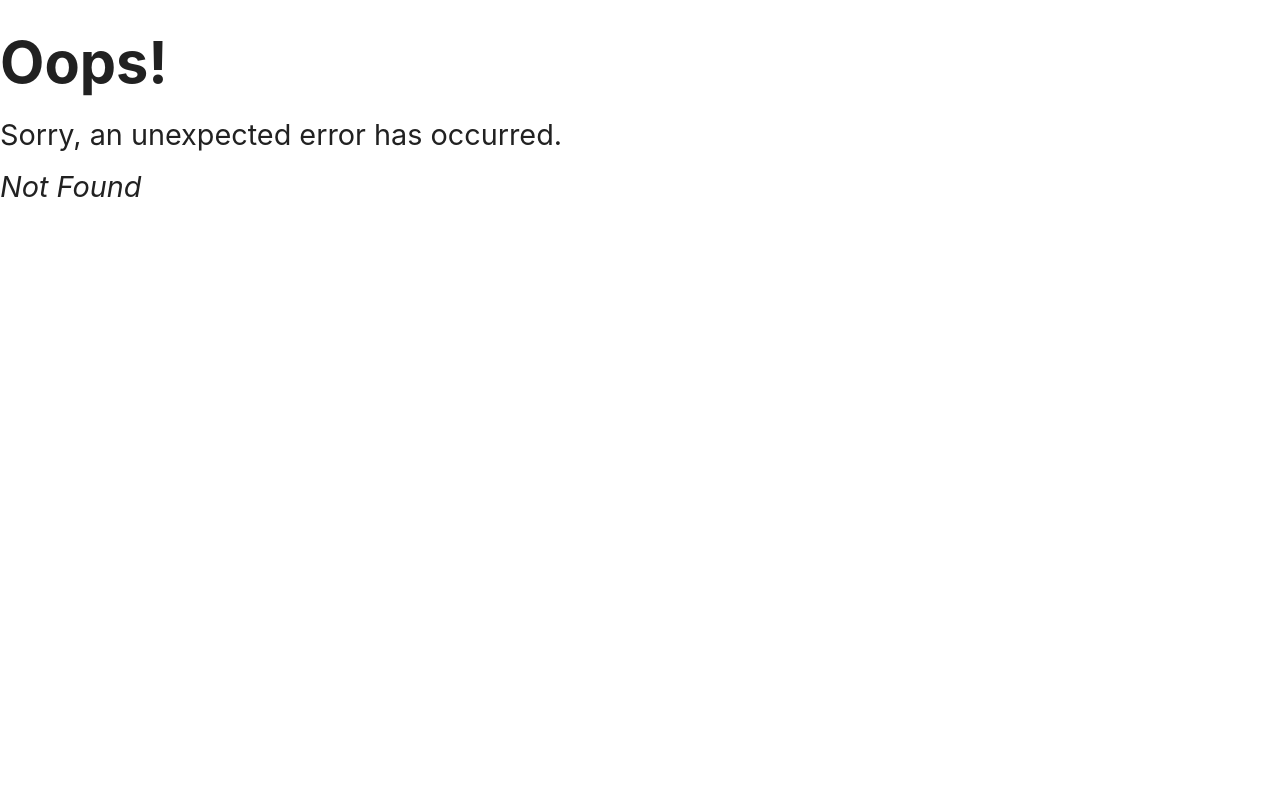
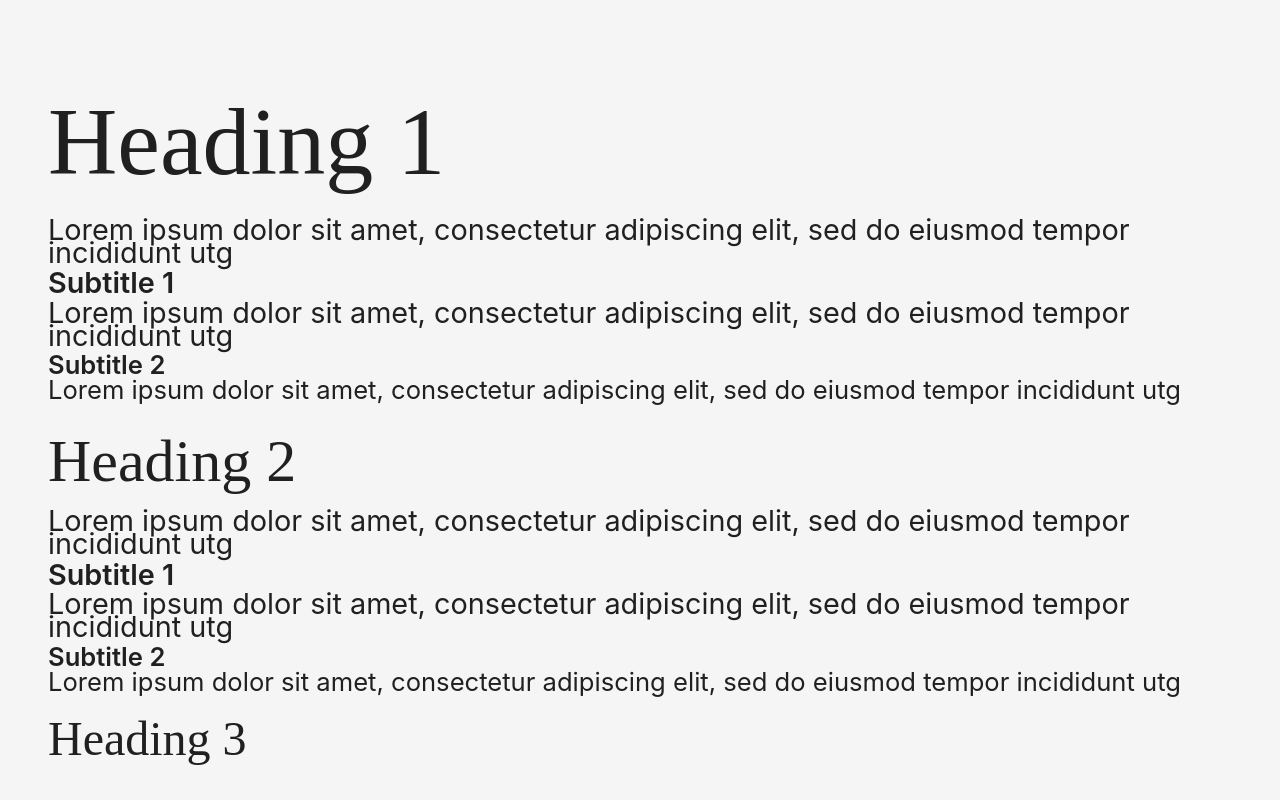
Before and after one commit to nfjdu/nfjdu.github.io, a React (Vite) app: page /home in a window 1280 px wide. Before the commit this address had no page. Shown: the top 804 px of the page. Built offline with nearby package versions, Linux system fonts and the light colour scheme; a small style sheet from the web is missing.

Commit message:
home as subroute

```diff
--- /dev/null
+++ b/src/pages/Home/index.tsx
@@ -0,0 +1,124 @@
+import { Box, Button, Typography } from "@mui/material";
+
+const HomePage = () => {
+  return (
+    <Box
+      sx={{
+        width: "100%",
+        height: "100%",
+        overflowX: "hidden",
+        p: 3,
+        backgroundColor: (theme) => theme.palette.background.paper,
+      }}
+    >
+      <Typography variant='h1'>Heading 1</Typography>
+      <Typography variant='body1'>
+        Lorem ipsum dolor sit amet, consectetur adipiscing elit, sed do eiusmod tempor incididunt
+        utg
+      </Typography>
+      <Typography variant='subtitle1'>Subtitle 1</Typography>
+      <Typography variant='body1'>
+        Lorem ipsum dolor sit amet, consectetur adipiscing elit, sed do eiusmod tempor incididunt
+        utg
+      </Typography>
+      <Typography variant='subtitle2'>Subtitle 2</Typography>
+      <Typography variant='body2'>
+        Lorem ipsum dolor sit amet, consectetur adipiscing elit, sed do eiusmod tempor incididunt
+        utg
+      </Typography>
+
+      <Typography variant='h2'>Heading 2</Typography>
+      <Typography variant='body1'>
+        Lorem ipsum dolor sit amet, consectetur adipiscing elit, sed do eiusmod tempor incididunt
+        utg
+      </Typography>
+      <Typography variant='subtitle1'>Subtitle 1</Typography>
+      <Typography variant='body1'>
+        Lorem ipsum dolor sit amet, consectetur adipiscing elit, sed do eiusmod tempor incididunt
+        utg
+      </Typography>
+      <Typography variant='subtitle2'>Subtitle 2</Typography>
+      <Typography variant='body2'>
+        Lorem ipsum dolor sit amet, consectetur adipiscing elit, sed do eiusmod tempor incididunt
+        utg
+      </Typography>
+
+      <Typography variant='h3'>Heading 3</Typography>
+      <Typography variant='body1'>
+        Lorem ipsum dolor sit amet, consectetur adipiscing elit, sed do eiusmod tempor incididunt
+        utg
+      </Typography>
+      <Typography variant='subtitle1'>Subtitle 1</Typography>
+      <Typography variant='body1'>
+        Lorem ipsum dolor sit amet, consectetur adipiscing elit, sed do eiusmod tempor incididunt
+        utg
+      </Typography>
+      <Typography variant='subtitle2'>Subtitle 2</Typography>
+      <Typography variant='body2'>
+        Lorem ipsum dolor sit amet, consectetur adipiscing elit, sed do eiusmod tempor incididunt
+        utg
+      </Typography>
+
+      <Typography variant='h4'>Heading 4</Typography>
+      <Typography variant='body1'>
+        Lorem ipsum dolor sit amet, consectetur adipiscing elit, sed do eiusmod tempor incididunt
+        utg
+      </Typography>
+      <Typography variant='subtitle1'>Subtitle 1</Typography>
+      <Typography variant='body1'>
+        Lorem ipsum dolor sit amet, consectetur adipiscing elit, sed do eiusmod tempor incididunt
+        utg
+      </Typography>
+      <Typography variant='subtitle2'>Subtitle 2</Typography>
+      <Typography variant='body2'>
+        Lorem ipsum dolor sit amet, consectetur adipiscing elit, sed do eiusmod tempor incididunt
+        utg
+      </Typography>
+
+      <Typography variant='h5'>Heading 5</Typography>
+      <Typography variant='body1'>
+        Lorem ipsum dolor sit amet, consectetur adipiscing elit, sed do eiusmod tempor incididunt
+        utg
+      </Typography>
+      <Typography variant='subtitle1'>Subtitle 1</Typography>
+      <Typography variant='body1'>
+        Lorem ipsum dolor sit amet, consectetur adipiscing elit, sed do eiusmod tempor incididunt
+        utg
+      </Typography>
+      <Typography variant='subtitle2'>Subtitle 2</Typography>
+      <Typography variant='body2'>
+        Lorem ipsum dolor sit amet, consectetur adipiscing elit, sed do eiusmod tempor incididunt
+        utg
+      </Typography>
+
+      <Typography variant='h6'>Heading 6</Typography>
+      <Typography variant='body1'>
+        Lorem ipsum dolor sit amet, consectetur adipiscing elit, sed do eiusmod tempor incididunt
+        utg
+      </Typography>
+      <Typography variant='subtitle1'>Subtitle 1</Typography>
+      <Typography variant='body1'>
+        Lorem ipsum dolor sit amet, consectetur adipiscing elit, sed do eiusmod tempor incididunt
+        utg
+      </Typography>
+      <Typography variant='subtitle2'>Subtitle 2</Typography>
+      <Typography variant='body2'>
+        Lorem ipsum dolor sit amet, consectetur adipiscing elit, sed do eiusmod tempor incididunt
+        utg
+      </Typography>
+
+      <br />
+      <Typography variant='button'>Button text</Typography>
+      <Button>Button text</Button>
+      <br />
+
+      <Typography variant='caption'>
+        Lorem ipsum dolor sit amet, consectetur adipiscing elit, sed do eiusmod tempor incididunt
+        utg
+      </Typography>
+      <br />
+    </Box>
+  );
+};
+
+export default HomePage;
--- a/src/pages/Root/index.tsx
+++ b/src/pages/Root/index.tsx
@@ -1,4 +1,5 @@
-import { Box, Button, Typography } from "@mui/material";
+import { Box } from "@mui/material";
+import { Outlet } from "react-router-dom";
 
 const RootPage = () => {
   return (
@@ -11,93 +12,7 @@ const RootPage = () => {
         backgroundColor: (theme) => theme.palette.background.paper,
       }}
     >
-      <Typography variant='h1'>Heading 1</Typography>
-      <Typography variant='body1'>
-        My name is Edward Hinrichsen and I have recently completed a Bachelor of Science, majoring
-      </Typography>
-      <Typography variant='subtitle1'>Subtitle 1</Typography>
-      <Typography variant='body1'>
-        My name is Edward Hinrichsen and I have recently completed a Bachelor of Science, majoring
-      </Typography>
-      <Typography variant='subtitle2'>Subtitle 2</Typography>
-      <Typography variant='body2'>
-        My name is Edward Hinrichsen and I have recently completed a Bachelor of Science, majoring
-      </Typography>
-
-      <Typography variant='h2'>Heading 2</Typography>
-      <Typography variant='body1'>
-        My name is Edward Hinrichsen and I have recently completed a Bachelor of Science, majoring
-      </Typography>
-      <Typography variant='subtitle1'>Subtitle 1</Typography>
-      <Typography variant='body1'>
-        My name is Edward Hinrichsen and I have recently completed a Bachelor of Science, majoring
-      </Typography>
-      <Typography variant='subtitle2'>Subtitle 2</Typography>
-      <Typography variant='body2'>
-        My name is Edward Hinrichsen and I have recently completed a Bachelor of Science, majoring
-      </Typography>
-
-      <Typography variant='h3'>Heading 3</Typography>
-      <Typography variant='body1'>
-        My name is Edward Hinrichsen and I have recently completed a Bachelor of Science, majoring
-      </Typography>
-      <Typography variant='subtitle1'>Subtitle 1</Typography>
-      <Typography variant='body1'>
-        My name is Edward Hinrichsen and I have recently completed a Bachelor of Science, majoring
-      </Typography>
-      <Typography variant='subtitle2'>Subtitle 2</Typography>
-      <Typography variant='body2'>
-        My name is Edward Hinrichsen and I have recently completed a Bachelor of Science, majoring
-      </Typography>
-
-      <Typography variant='h4'>Heading 4</Typography>
-      <Typography variant='body1'>
-        My name is Edward Hinrichsen and I have recently completed a Bachelor of Science, majoring
-      </Typography>
-      <Typography variant='subtitle1'>Subtitle 1</Typography>
-      <Typography variant='body1'>
-        My name is Edward Hinrichsen and I have recently completed a Bachelor of Science, majoring
-      </Typography>
-      <Typography variant='subtitle2'>Subtitle 2</Typography>
-      <Typography variant='body2'>
-        My name is Edward Hinrichsen and I have recently completed a Bachelor of Science, majoring
-      </Typography>
-
-      <Typography variant='h5'>Heading 5</Typography>
-      <Typography variant='body1'>
-        My name is Edward Hinrichsen and I have recently completed a Bachelor of Science, majoring
-      </Typography>
-      <Typography variant='subtitle1'>Subtitle 1</Typography>
-      <Typography variant='body1'>
-        My name is Edward Hinrichsen and I have recently completed a Bachelor of Science, majoring
-      </Typography>
-      <Typography variant='subtitle2'>Subtitle 2</Typography>
-      <Typography variant='body2'>
-        My name is Edward Hinrichsen and I have recently completed a Bachelor of Science, majoring
-      </Typography>
-
-      <Typography variant='h6'>Heading 6</Typography>
-      <Typography variant='body1'>
-        My name is Edward Hinrichsen and I have recently completed a Bachelor of Science, majoring
-      </Typography>
-      <Typography variant='subtitle1'>Subtitle 1</Typography>
-      <Typography variant='body1'>
-        My name is Edward Hinrichsen and I have recently completed a Bachelor of Science, majoring
-      </Typography>
-      <Typography variant='subtitle2'>Subtitle 2</Typography>
-      <Typography variant='body2'>
-        My name is Edward Hinrichsen and I have recently completed a Bachelor of Science, majoring
-      </Typography>
-
-      <br />
-      <Typography variant='button'>Button text</Typography>
-      <Button>Button text</Button>
-      <br />
-
-      <Typography variant='caption'>
-        My name is Edward Hinrichsen and I have recently completed a Bachelor of Science, majoring
-      </Typography>
-      <br />
+      <Outlet />
     </Box>
   );
 };
--- a/src/routes/index.tsx
+++ b/src/routes/index.tsx
@@ -1,4 +1,5 @@
 import ErrorPage from "../pages/Error";
+import HomePage from "../pages/Home";
 import RootPage from "../pages/Root";
 
 export const routes = [
@@ -6,5 +7,6 @@ export const routes = [
     path: "/",
     element: <RootPage />,
     errorElement: <ErrorPage />,
+    children: [{ path: "/home", element: <HomePage /> }],
   },
 ];
--- a/src/themes/themes.ts
+++ b/src/themes/themes.ts
@@ -38,6 +38,7 @@ const baseOptions: ThemeOptions = {
       },
       marginTop: "0.4em",
       marginBottom: "0.2em",
+      hyphens: "manual",
     },
     h2: {
       fontFamily: "Karma Future",
@@ -46,6 +47,7 @@ const baseOptions: ThemeOptions = {
       "@media (max-width:600px)": {
         fontSize: "4rem",
       },
+      hyphens: "manual",
     },
     h3: {
       fontFamily: "Karma Future",
@@ -55,6 +57,7 @@ const baseOptions: ThemeOptions = {
       "@media (max-width:600px)": {
         fontSize: "3rem",
       },
+      hyphens: "manual",
     },
     h4: {
       fontFamily: "Karma Future",
```
